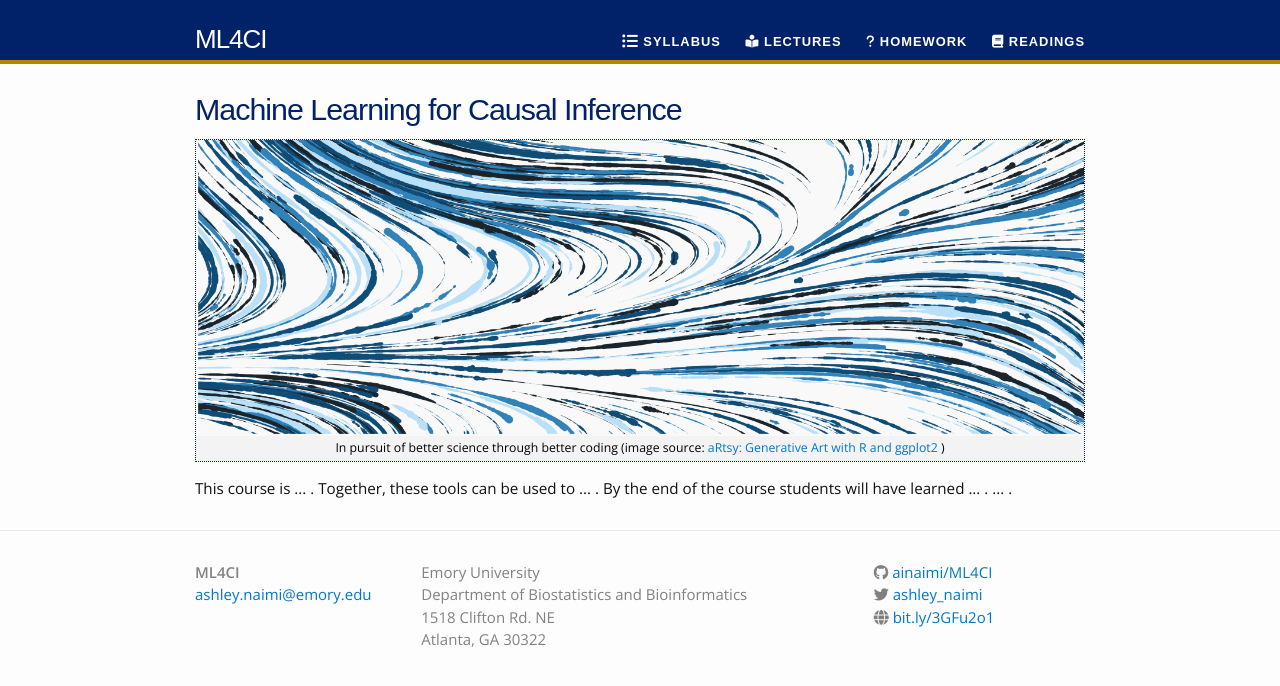
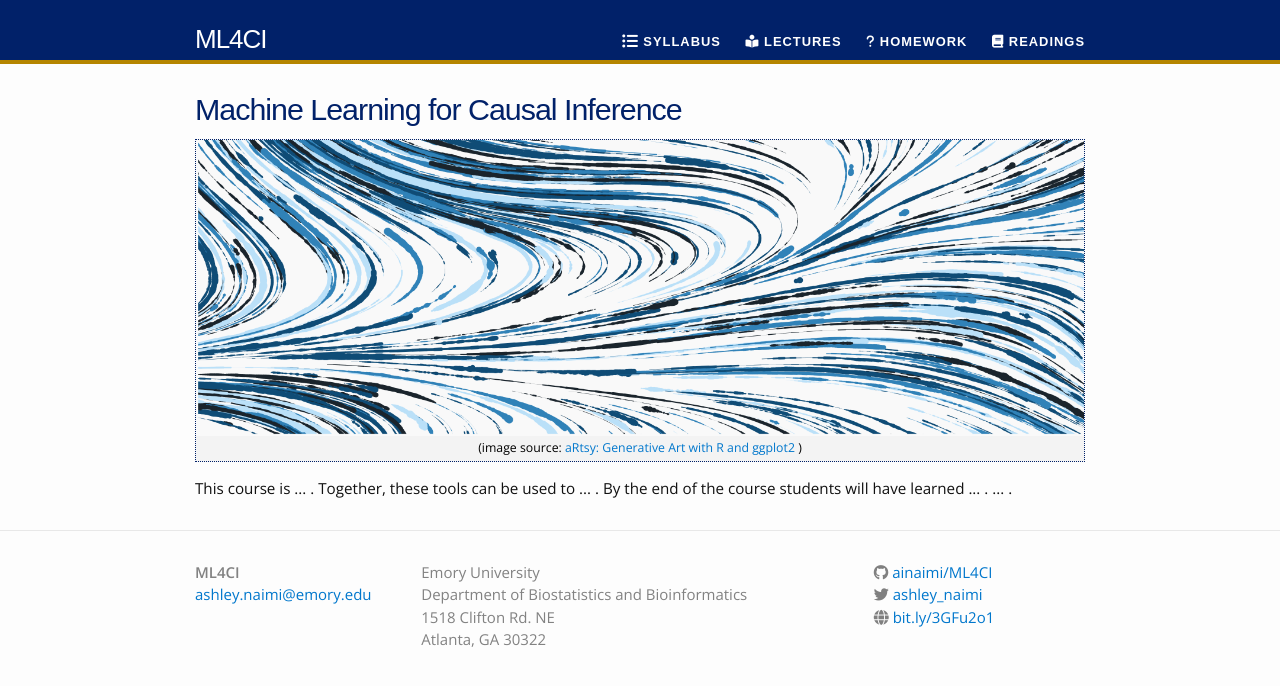
Before and after one commit to ainaimi/ML4CI, a Jekyll site: the page built from index.html, in a window 1280 px wide. Shown: the top 686 px of the page. Built offline with Jekyll 4.4.1, drawn with Linux system fonts in a browser that asks for light colours; nearby versions of some CDN libraries.

Commit message:
changed main page figure caption.

```diff
--- a/index.html
+++ b/index.html
@@ -8,7 +8,7 @@
 
 <h1>{{ site.subtitle }}</h1>
 
-{% include image.html url="/_images/flow_fig.png" caption="In pursuit of better science through better coding (image source: <a href='https://cran.r-project.org/web/packages/aRtsy/readme/README.html#flow-fields'>aRtsy: Generative Art with R and ggplot2</a> )" width=900 align="center" %}
+{% include image.html url="/_images/flow_fig.png" caption="(image source: <a href='https://cran.r-project.org/web/packages/aRtsy/readme/README.html#flow-fields'>aRtsy: Generative Art with R and ggplot2</a> )" width=900 align="center" %}
 
 {{ site.description }}
 
```
